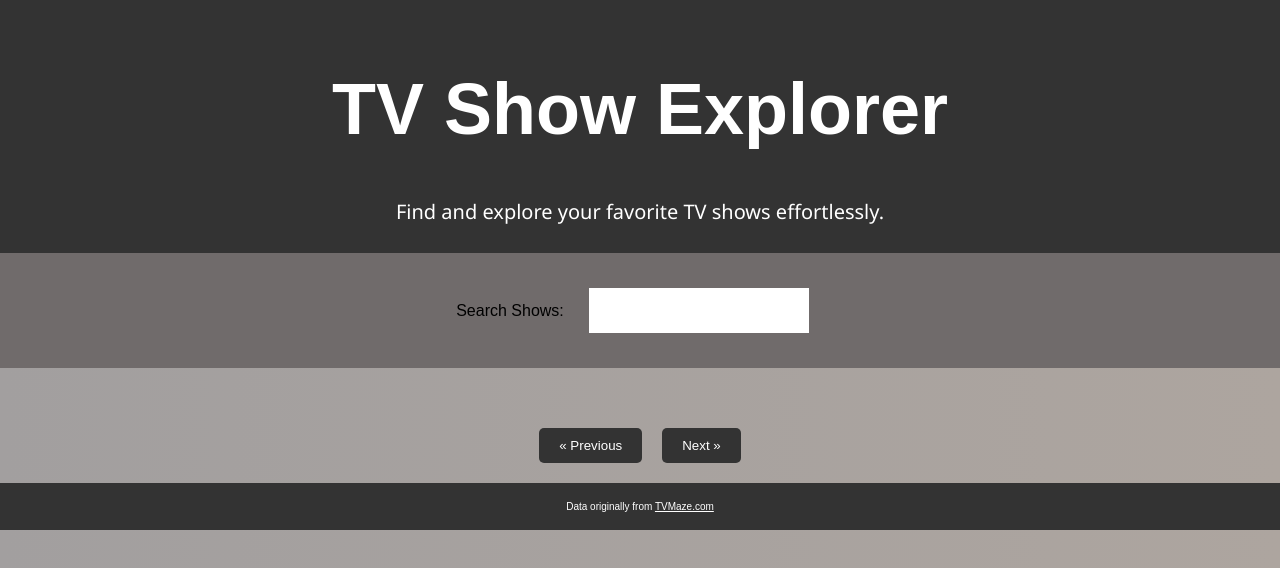
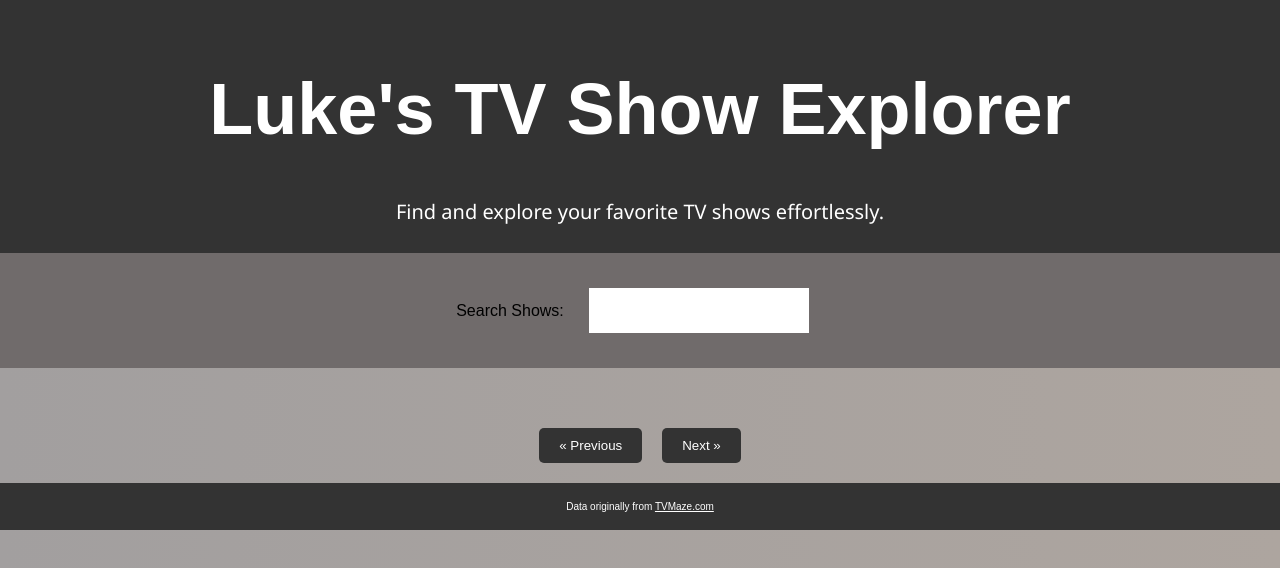
Before and after one commit to Luke-Manyamazi/Project-TV-Show, a plain HTML site: page index.html in a window 1280 px wide. Drawn offline with Linux system fonts and the light colour scheme; no server answers.

Commit message:
Initial commit and added Luke on the title.

```diff
--- a/index.html
+++ b/index.html
@@ -10,7 +10,7 @@
 
   <body>
     <div id="hero">
-      <h1 id="hero-text">TV Show Explorer</h1>
+      <h1 id="hero-text">Luke's TV Show Explorer</h1>
       <p id="hero-tag">Find and explore your favorite TV shows effortlessly.</p>
     </div>
     <div class="search-select">
```
